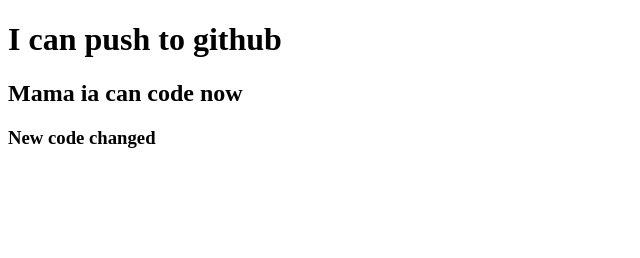
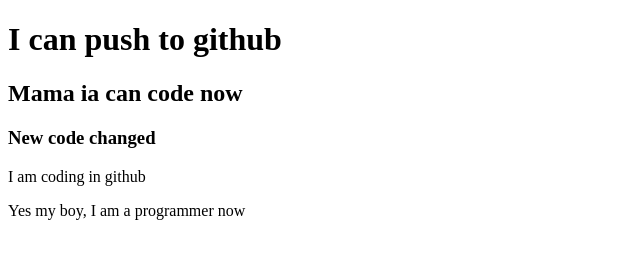
Before and after one commit to Khairulhasan111/my-second-repo, a plain HTML site: page index.html in a window 1280 px wide. Shown: the whole page, without its empty margins (0-640 px from the left). Drawn offline with Linux system fonts and the light colour scheme.

Commit message:
styles added

```diff
--- a/index.html
+++ b/index.html
@@ -10,5 +10,7 @@
     <h1>I can push to github</h1>
     <h2>Mama ia can code now</h2>
     <h3>New code changed</h3>
+    <p>I am coding in github</p>
+    <p>Yes my boy, I am a programmer now</p>
 </body>
 </html>
--- /dev/null
+++ b/style.css
@@ -0,0 +1,3 @@
+p{
+    color: rgb(162, 0, 255);
+}
```
